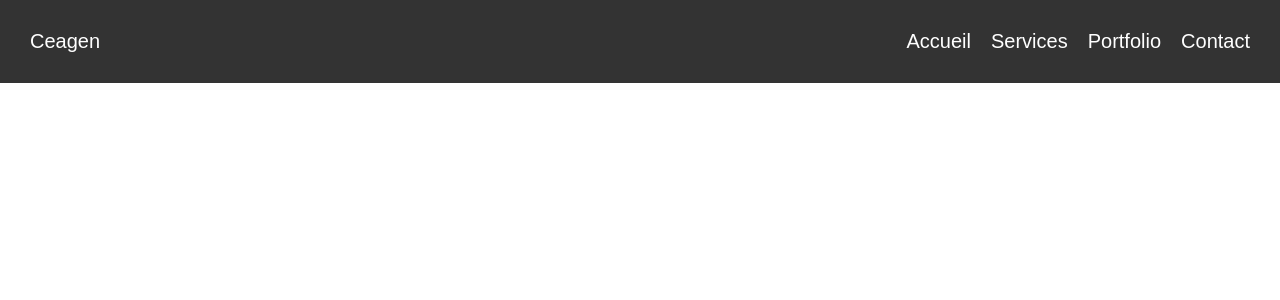
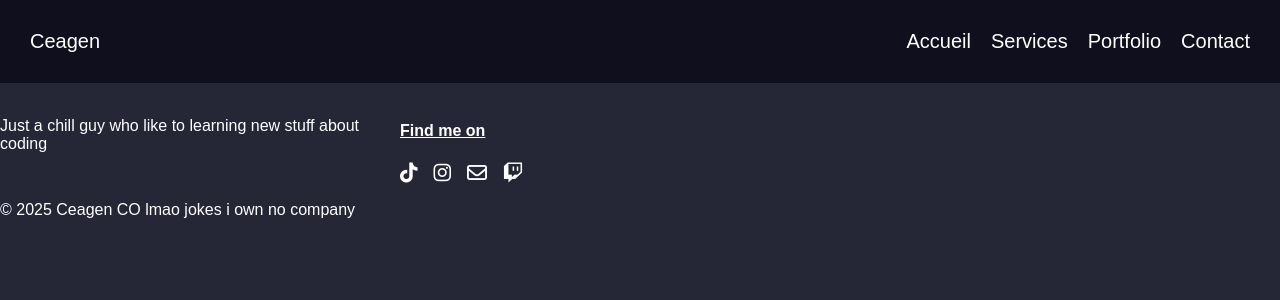
Before and after one commit to Ceagen/Projet, a Python web app: template Portfolio/Python/flask/templates/index.html in a window 1280 px wide. Shown: the top 300 px of the page. Run offline with Jinja, Linux system fonts and the light colour scheme; the template is opened without the code that fills it, so the values that code supplies are empty; some libraries are stand-ins or nearby versions.

Commit message:
added some stuffs will do more later

```diff
--- a/Portfolio/Python/flask/app.py
+++ b/Portfolio/Python/flask/app.py
@@ -19,6 +19,7 @@ class todo(db.Model):  # creating the columns for the database and specifying th
 @app.route('/')
 def index():
     return render_template('index.html')
+
 @app.route('/test', methods=['POST', 'GET'])
 def test():
     if request.method == 'POST':
--- a/Portfolio/Python/flask/static/css/style.css
+++ b/Portfolio/Python/flask/static/css/style.css
@@ -1,13 +1,14 @@
 body {
     margin: 0;
     font-family: Arial, sans-serif;
+    background-color: #252636;
 }
 
 .navbar {
     display: flex;
     justify-content: space-between;
     align-items: center;
-    background-color: #333;
+    background-color: #0f0f1e;
     padding: 1.5em 1.5em;
     color: white;
     font-size: 20px;
@@ -52,3 +53,42 @@ body {
 .change{
     text-decoration: none;
 }
+.footer-div-main{
+    display: grid;
+    grid-template-columns: 50vh 50vh;
+    color: white;
+}
+.footer-div{
+    width: fit-content;
+}
+.footer-ul{
+    list-style-type: none;
+    padding: 0;
+    margin: 0;
+}
+.footer-ul > li:first-child{
+    text-decoration: underline;
+    margin-bottom: 1rem;
+}
+.footer-ul-icons {
+    font-size: 20px;
+    display: flex;
+    gap: 1rem;
+    align-items: center;
+}
+.fa-tiktok:hover{
+    filter:
+    drop-shadow(3.5px 0.5px 1px red)
+    drop-shadow(-3.5px -0.5px 1px cyan);
+}
+.fa-instagram:hover{
+    filter:
+    drop-shadow(-4px -2px 2px #DE3163)
+    drop-shadow(4px 1px 2px #BF40BF);
+}
+#icon{
+    color: white;
+}
+.footer-p{
+    color: white;
+}
--- a/Portfolio/Python/flask/templates/base.html
+++ b/Portfolio/Python/flask/templates/base.html
@@ -5,6 +5,7 @@
     <meta name="viewport" content="width=device-width, initial-scale=1.0">
     <title>Ceagen webFlask</title>
     <link rel="stylesheet" href="{{url_for('static', filename='css/style.css')}}">
+    <script src="https://kit.fontawesome.com/02a74f5624.js" crossorigin="anonymous"></script>
 </head>
 <body>
     <nav class="navbar">
@@ -25,4 +26,25 @@
     <a href="https://github.com/Ceagen/Projet/tree/main/Portfolio"><option value="html/css/js">html/css/js</option></a>-->
     {% block body %}{% endblock %}
 </body>
+<footer>
+    <div class="footer-div-main">
+        <div class="footer-div">
+            <div>
+                <p>Just a chill guy who like to learning new stuff about coding</p>
+            </div>
+        </div>
+        <div class="footer-div">
+            <ul class="footer-ul">
+                <li><h4>Find me on</h4></li>
+                <li class="footer-ul-icons">
+                    <a href="https://www.tiktok.com/@ceagen_?is_from_webapp=1&sender_device=pc" target="_blank"><i class="fa-brands fa-tiktok" id="icon"></i></a>
+                    <a href="https://www.instagram.com/gedourshen" target="_blank"><i class="fa-brands fa-instagram" id="icon"></i></a>
+                    <a href="mailto:starnayaw8@gmail.com"><i class="fa-regular fa-envelope" id="icon"></i></a>
+                    <a href="https://www.twitch.tv/ceagen01" target="_blank"><i class="fa-brands fa-twitch" id="icon"></i></a>
+                </li>
+            </ul>
+        </div>
+    </div>
+    <p class="footer-p">© 2025 Ceagen CO lmao jokes i own no company</p>
+</footer>
 </html>
--- a/Portfolio/Python/flask/templates/index.html
+++ b/Portfolio/Python/flask/templates/index.html
@@ -2,8 +2,8 @@
 
 {% block body %}
 <div class="index-main">
-    <div>
-
+    <div class="index-img">
+        <img src="" alt="">
     </div>
 </div>
 {% endblock %}
```
